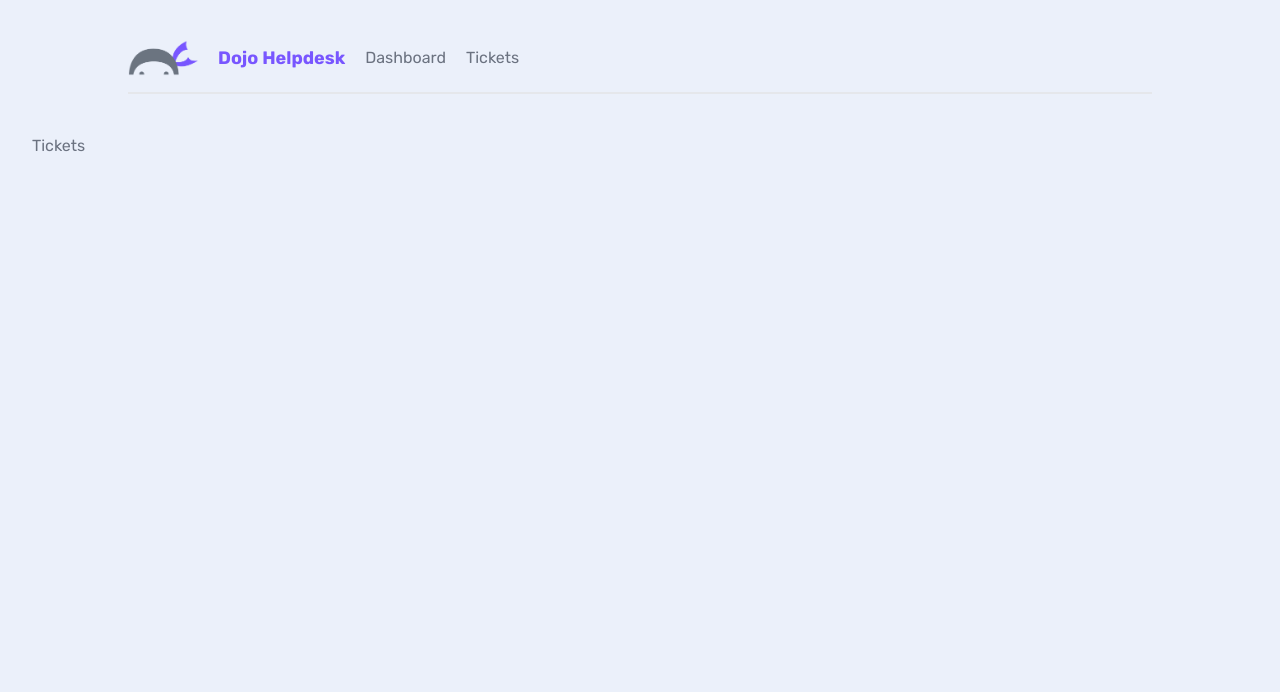
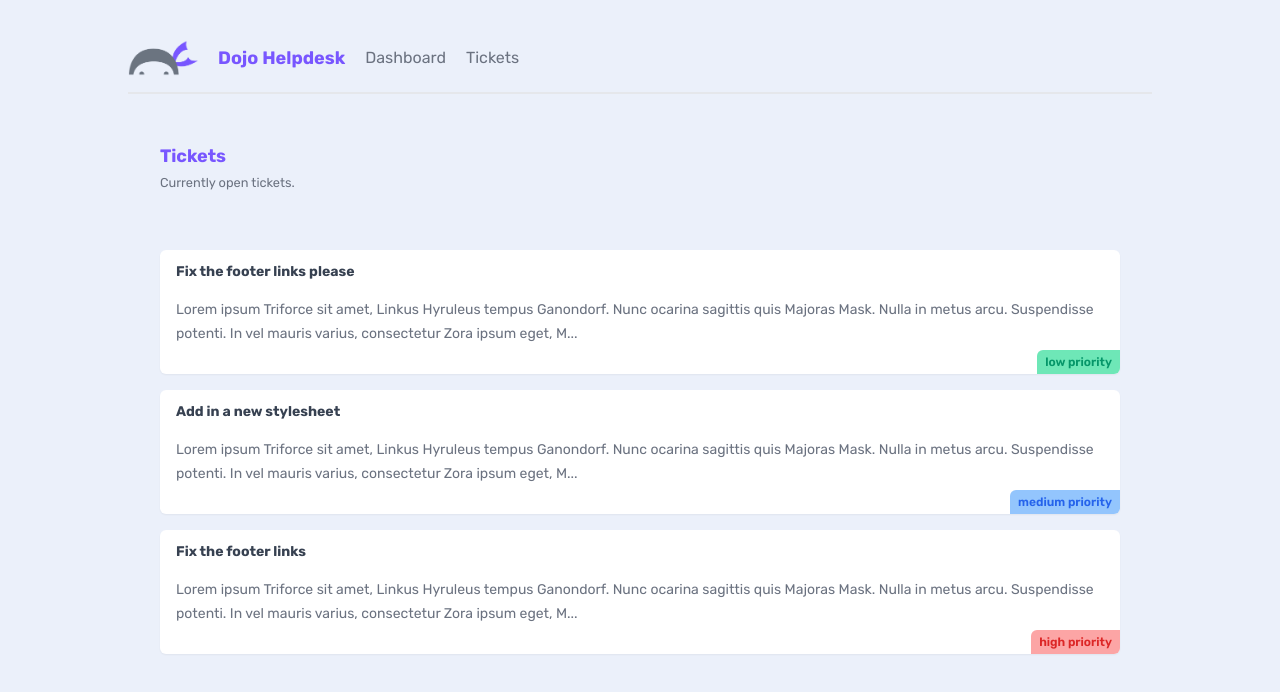
Before and after one commit to RaphBdt/nextjs-ticketing-app, a Next.js app: page /tickets in a window 1280 px wide. Shown: the top 692 px of the page. Built offline with nearby package versions, Linux system fonts and the light colour scheme; data requests are answered from the project's data file.

Commit message:
fetch tickets

```diff
--- /dev/null
+++ b/_data/db.json
@@ -0,0 +1,25 @@
+{
+  "tickets": [
+    {
+      "id": "1",
+      "title": "Fix the footer links please",
+      "body": "Lorem ipsum Triforce sit amet, Linkus Hyruleus tempus Ganondorf. Nunc ocarina sagittis quis Majoras Mask. Nulla in metus arcu. Suspendisse potenti. In vel mauris varius, consectetur Zora ipsum eget, Master Sword porttitor urna. Fusce elementum urna elit, eget eleifend velit consectetur eget. Integer vel lobortis ipsum, vitae auctor Ocarina of Time. Donec sed urna dapibus, interdum magna a, eleifend magna. Curabitur tincidunt enim a neque volutpat. Phasellus auctor magna vel nunc pretium, ut volutpat justo tristique. Pellentesque cursus convallis mauris, in tempus enim tincidunt vitae.",
+      "priority": "low",
+      "user_email": "mario@netninja.dev"
+    },
+    {
+      "id": "2",
+      "title": "Add in a new stylesheet",
+      "body": "Lorem ipsum Triforce sit amet, Linkus Hyruleus tempus Ganondorf. Nunc ocarina sagittis quis Majoras Mask. Nulla in metus arcu. Suspendisse potenti. In vel mauris varius, consectetur Zora ipsum eget, Master Sword porttitor urna. Fusce elementum urna elit, eget eleifend velit consectetur eget. Integer vel lobortis ipsum, vitae auctor Ocarina of Time. Donec sed urna dapibus, interdum magna a, eleifend magna. Curabitur tincidunt enim a neque volutpat. Phasellus auctor magna vel nunc pretium, ut volutpat justo tristique. Pellentesque cursus convallis mauris, in tempus enim tincidunt vitae.",
+      "priority": "medium",
+      "user_email": "mario@netninja.dev"
+    },
+    {
+      "id": "3",
+      "title": "Fix the footer links",
+      "body": "Lorem ipsum Triforce sit amet, Linkus Hyruleus tempus Ganondorf. Nunc ocarina sagittis quis Majoras Mask. Nulla in metus arcu. Suspendisse potenti. In vel mauris varius, consectetur Zora ipsum eget, Master Sword porttitor urna. Fusce elementum urna elit, eget eleifend velit consectetur eget. Integer vel lobortis ipsum, vitae auctor Ocarina of Time. Donec sed urna dapibus, interdum magna a, eleifend magna. Curabitur tincidunt enim a neque volutpat. Phasellus auctor magna vel nunc pretium, ut volutpat justo tristique. Pellentesque cursus convallis mauris, in tempus enim tincidunt vitae.",
+      "priority": "high",
+      "user_email": "peach@netninja.dev"
+    }
+  ]
+}
--- /dev/null
+++ b/app/tickets/TicketList.jsx
@@ -0,0 +1,31 @@
+async function getTickets() {
+    const res = await fetch('http://localhost:4000/tickets', {
+        next: {
+            revalidate: 0, // in seconds. Use 0 to opt out of using cache
+        }
+    });
+
+    return res.json();
+}
+
+export default async function TicketList() {
+    const tickets = await getTickets();
+
+    return (
+        <>
+            {tickets.length > 0 ? (
+                tickets.map((ticket) => (
+                    <div key={ticket.id} className="card my-5">
+                        <h3>{ticket.title}</h3>
+                        <p>{ticket.body.slice(0, 200)}...</p>
+                        <div className={`pill ${ticket.priority}`}>
+                            {ticket.priority} priority
+                        </div>
+                    </div>
+                ))
+            ) : (
+                <p className="text-center">There are no open tickets, yay!</p>
+            )}
+        </>
+    );
+}
--- a/app/tickets/page.jsx
+++ b/app/tickets/page.jsx
@@ -1,7 +1,16 @@
-import React from 'react'
+import TicketList from './TicketList'
 
 export default function Tickets() {
   return (
-    <div>Tickets</div>
+    <main>
+        <nav>
+            <div>
+                <h2>Tickets</h2>
+                <p><small>Currently open tickets.</small></p>
+            </div>
+        </nav>
+
+        <TicketList />
+    </main>
   )
 }
```
